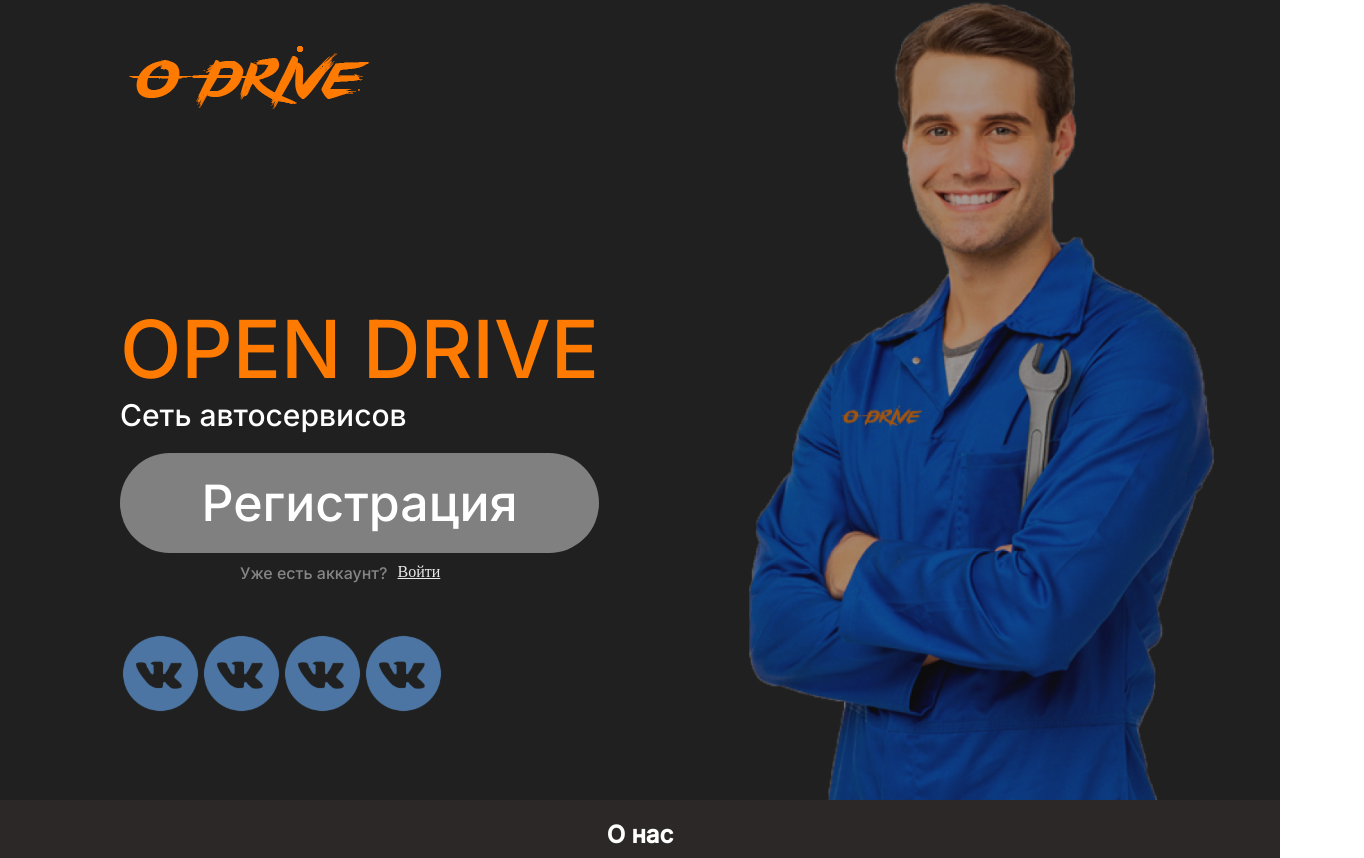
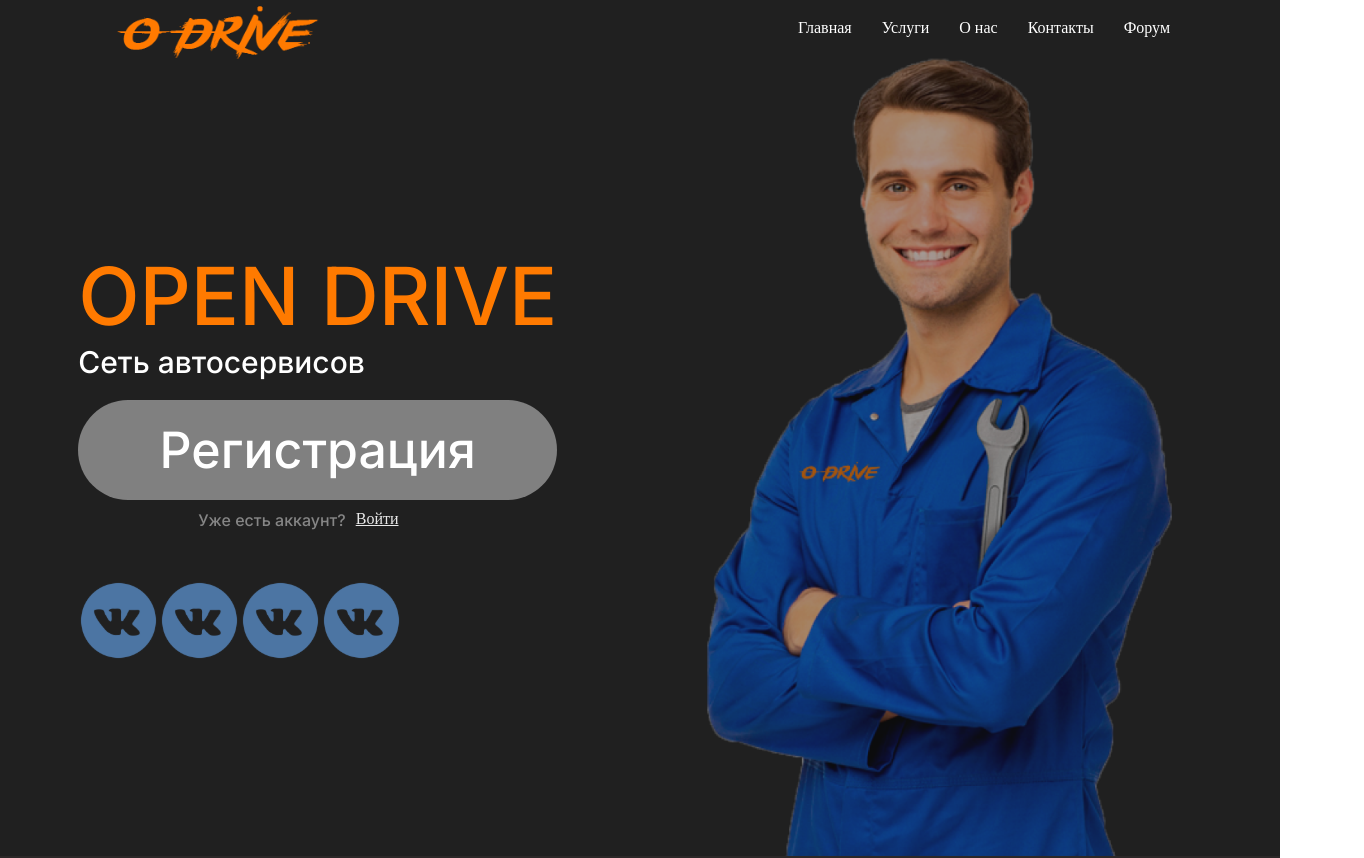
Before and after one commit to AmirASANOV/autoservice, a React (Create React App) app in the folder client/: page / in a window 1280 px wide. Shown: the top 858 px of the page, 1364 px wide, since content can reach past the window. Built offline with nearby package versions, Linux system fonts and the light colour scheme.

Commit message:
added username on preview

```diff
--- /dev/null
+++ b/client/src/components/Header/Header.module.scss
@@ -0,0 +1,27 @@
+.wrapper {
+  width: 100%;
+  height: 7vh;
+  display: flex;
+  justify-content: space-between;
+  padding: 0px 110px;
+  background-color: rgb(32, 32, 32);
+  align-items: center;
+
+  .headerLogo {
+    position: relative;
+    top: 65px;
+    width: 100%;
+    max-width: 250px;
+    height: 250px;
+  }
+
+  .links {
+    display: flex;
+    column-gap: 30px;
+
+    .link {
+      color: #fff;
+      text-decoration: none;
+    }
+  }
+}
--- /dev/null
+++ b/client/src/components/Header/Header.tsx
@@ -0,0 +1,31 @@
+import React from "react";
+import s from "./Header.module.scss";
+import { Link } from "react-router-dom";
+
+const Header = () => {
+  return (
+    <div className={s.wrapper}>
+      <img className={s.headerLogo} src="/header/logo.svg" alt="logo" />
+
+      <ul className={s.links}>
+        <Link className={s.link} to={"/"}>
+          Главная
+        </Link>
+        <Link className={s.link} to={""}>
+          Услуги
+        </Link>
+        <Link className={s.link} to={""}>
+          О нас
+        </Link>
+        <Link className={s.link} to={""}>
+          Контакты
+        </Link>
+        <Link className={s.link} to={""}>
+          Форум
+        </Link>
+      </ul>
+    </div>
+  );
+};
+
+export default Header;
--- a/client/src/components/Preview/Preview.module.scss
+++ b/client/src/components/Menu/Menu.module.scss
@@ -1,6 +1,7 @@
 .wrapper {
   background-color: rgb(32, 32, 32);
   display: flex;
+  justify-content: center;
   width: 100vw;
   height: 100vh;
 
@@ -8,10 +9,11 @@
     display: flex;
     flex-direction: column;
     margin-left: 120px;
+    justify-content: center;
 
-    .headerLogo {
-      width: 100%;
-      max-width: 300px;
+    .username {
+      color: #fff;
+      font-family: "Inter", sans-serif;
     }
 
     .brandName {
--- a/client/src/components/Preview/Menu.tsx
+++ b/client/src/components/Menu/Menu.tsx
@@ -1,14 +1,21 @@
 import React from "react";
-import s from "./Preview.module.scss";
+import s from "./Menu.module.scss";
 import { Link } from "react-router-dom";
+import { useAppSelector } from "../../store/hooks";
 
 const Menu = () => {
+  const isAuth = useAppSelector((login) => login.user.isAuth);
+  const username = useAppSelector((login) => login.user.username);
+  console.log(username);
+
   return (
     <div className={s.wrapper}>
       <div className={s.text}>
-        <img className={s.headerLogo} src="/header/logo.svg" alt="logo" />
         <p className={s.brandName}>open drive</p>
         <p className={s.brandDescription}>Сеть автосервисов</p>
+
+        {!isAuth ? (
+          <>
             <Link to="/registration" className={s.button}>
               Регистрация
             </Link>
@@ -18,6 +25,10 @@
                 Войти
               </Link>
             </div>
+          </>
+        ) : (
+          <h1 className={s.username}>{username}</h1>
+        )}
         <div className={s.socials}>
           <img
             src="/preview/socials/1486147202-social-media-circled-network10_79475 (1) 1.svg"
--- a/client/src/pages/Login/Login.tsx
+++ b/client/src/pages/Login/Login.tsx
@@ -27,11 +27,9 @@
     axios
       .post("http://localhost:1000/auth/login", value)
 
-      .then((response) => {
-        console.log(
-          "Ответ сервера:",
-          dispatch(login({ token: response.data }))
-        );
+      .then((response: any) => {
+        console.log("Ответ сервера:", response.data);
+        dispatch(login({ token: response.data }));
         navigate("/");
       })
       .catch((error) => {
--- a/client/src/pages/Preview/Preview.tsx
+++ b/client/src/pages/Preview/Preview.tsx
@@ -3,14 +3,16 @@
 import Advantages from "../../components/Advantages/Advantages";
 import Reviews from "../../components/Reviews/Reviews";
 import WorkingHours from "../../components/WorkingHours/WorkingHours";
-import Menu from "../../components/Preview/Menu";
+import Menu from "../../components/Menu/Menu";
 import { useAppSelector } from "../../store/hooks";
+import Header from "../../components/Header/Header";
 
 const Preview = () => {
   const selector = useAppSelector((login) => login.user.isAuth);
   console.log(selector);
   return (
     <div>
+      <Header />
       <Menu />
       <AboutUs />
       <Advantages />
--- a/client/src/store/user/userSlice.ts
+++ b/client/src/store/user/userSlice.ts
@@ -6,12 +6,14 @@
 interface IUserSlice {
   token: string | null;
   isAuth: boolean;
+  username: string | null;
 }
 
 // Define the initial state using that type
 const initialState: IUserSlice = {
   token: null,
   isAuth: false,
+  username: null,
 };
 
 export const userSlice = createSlice({
@@ -21,6 +23,7 @@
   reducers: {
     login: (state, action) => {
       state.token = action.payload.token;
+      state.username = action.payload.token.username;
       state.isAuth = true;
     },
     logout: (state, action) => {},
```
Also changed, not shown: client/tsconfig.json (+2 -8 lines), 1 other file (tests, documents, lock files or other folders). Lines whose indentation alone changed are shown as unchanged.
